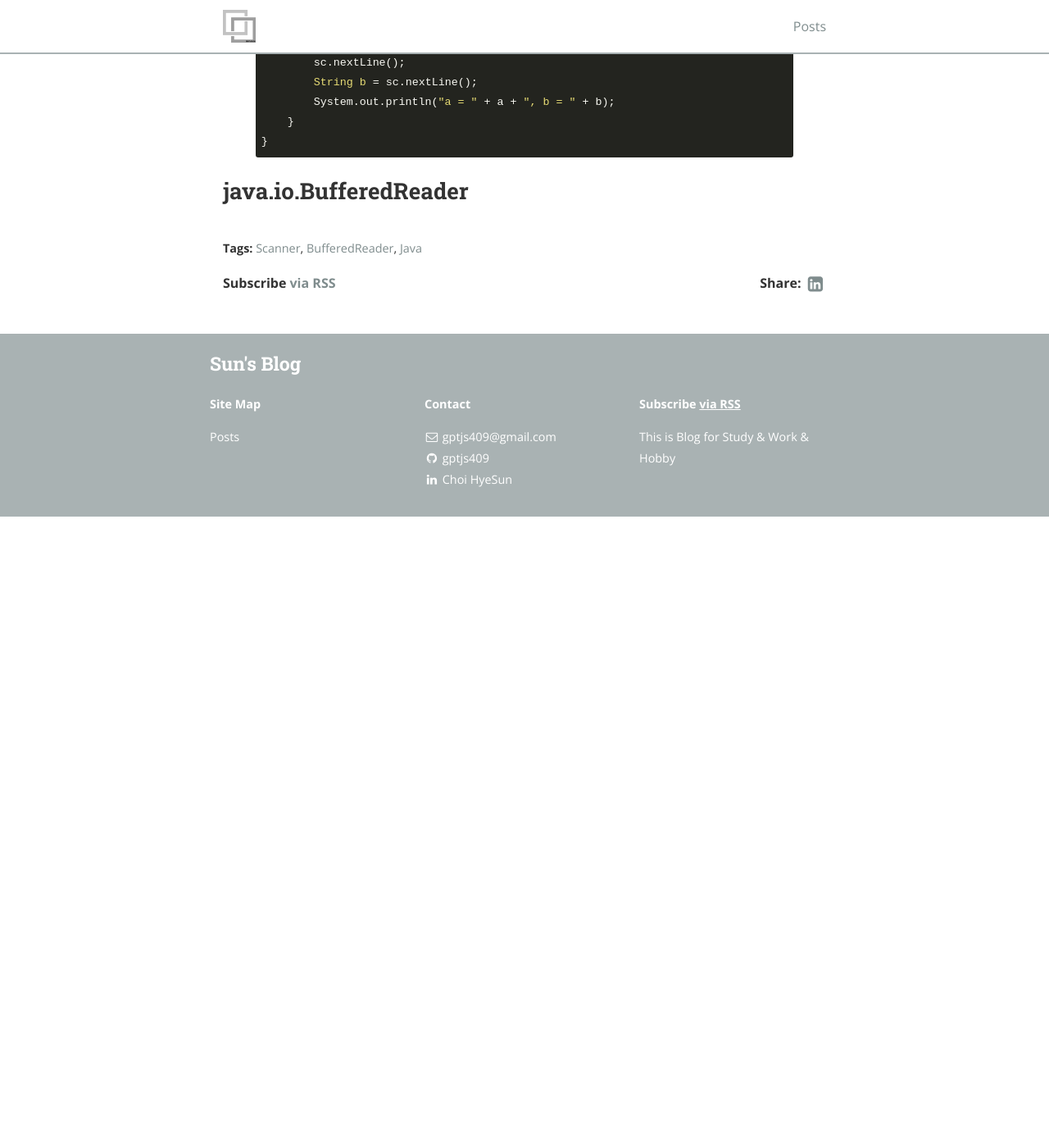
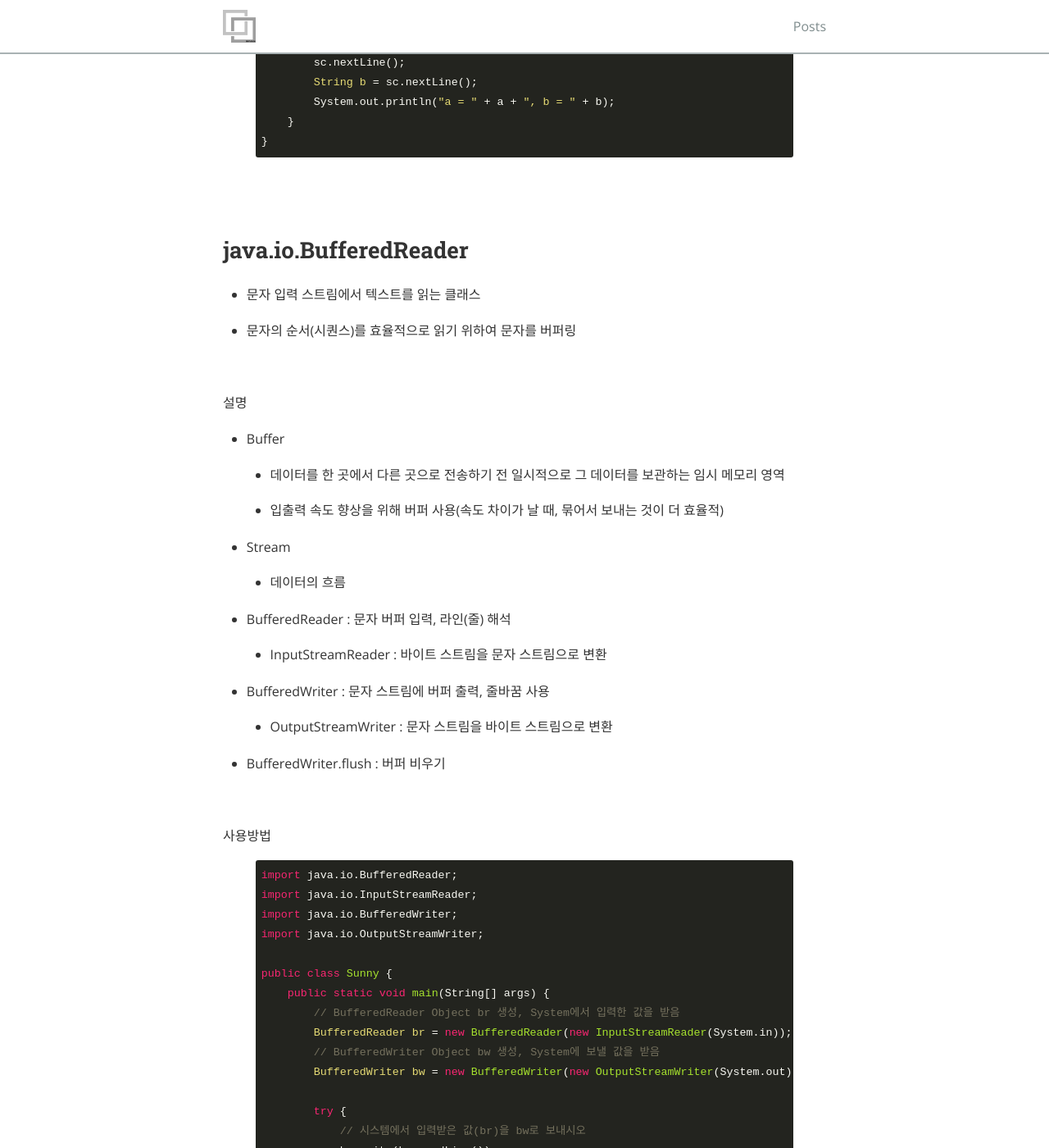
Before and after one commit to gptjs409/gptjs409.github.io, a Jekyll site: the page built from _posts/java/2019-07-30-Scanner-BufferedReader.md, in a window 1280 px wide and 1400 px high, scrolled down 1024 px. Shown: the whole window at 82% size. Built offline with Jekyll 4.4.1, drawn with Linux system fonts in a browser that asks for light colours; nearby versions of some CDN libraries; before the commit the page ends 1654 px from its top, so only the background shows below that; some of the changed text lies outside the part shown.

Commit message:
#2 update 2019-07-30-Scanner-BufferedReader.md

```diff
--- a/_posts/java/2019-07-30-Scanner-BufferedReader.md
+++ b/_posts/java/2019-07-30-Scanner-BufferedReader.md
@@ -46,5 +46,81 @@ public class Sunny {
 }
 {% endhighlight %}
 
+<br>
+<br>
 
 ## java.io.BufferedReader
+
+- 문자 입력 스트림에서 텍스트를 읽는 클래스
+
+- 문자의 순서(시퀀스)를 효율적으로 읽기 위하여 문자를 버퍼링
+
+
+<br>
+
+설명
+
+- Buffer
+
+  - 데이터를 한 곳에서 다른 곳으로 전송하기 전 일시적으로 그 데이터를 보관하는 임시 메모리 영역
+
+  - 입출력 속도 향상을 위해 버퍼 사용(속도 차이가 날 때, 묶어서 보내는 것이 더 효율적)
+
+- Stream
+
+  - 데이터의 흐름
+
+- BufferedReader : 문자 버퍼 입력, 라인(줄) 해석
+
+  - InputStreamReader : 바이트 스트림을 문자 스트림으로 변환
+
+- BufferedWriter : 문자 스트림에 버퍼 출력, 줄바꿈 사용
+
+  - OutputStreamWriter : 문자 스트림을 바이트 스트림으로 변환
+
+- BufferedWriter.flush : 버퍼 비우기
+
+<br>
+
+사용방법
+
+{% highlight java %}
+import java.io.BufferedReader;
+import java.io.InputStreamReader;
+import java.io.BufferedWriter;
+import java.io.OutputStreamWriter;
+
+public class Sunny {
+    public static void main(String[] args) {
+        // BufferedReader Object br 생성, System에서 입력한 값을 받음
+        BufferedReader br = new BufferedReader(new InputStreamReader(System.in));
+        // BufferedWriter Object bw 생성, System에 보낼 값을 받음
+        BufferedWriter bw = new BufferedWriter(new OutputStreamWriter(System.out));
+
+        try {
+            // 시스템에서 입력받은 값(br)을 bw로 보내시오
+            bw.write(br.readLine());
+            // br 닫기
+            br.close();
+            // bw에 쌓인 것 내보내기
+            bw.flush();
+            // bw 닫기
+            bw.close();
+        } catch (Exception e) {
+            e.printStackTrace();
+        }
+    }
+}
+{% endhighlight %}
+
+## 차이점
+
+- BufferedReader는 동기식
+
+  - BufferedReader는 Scanner보다 훨씬 큰 버퍼 메모리를 가지고 있음
+
+- 스캐너 : 1KB char 버퍼, BuffredReader : 8KB byte 버퍼
+
+  - Scanner는 입력 데이터를 파싱, BufferedReader는 문자 시퀀스를 읽음
+
+- BuffreredReader는 스캐너에 비해 조금 빠름
```
